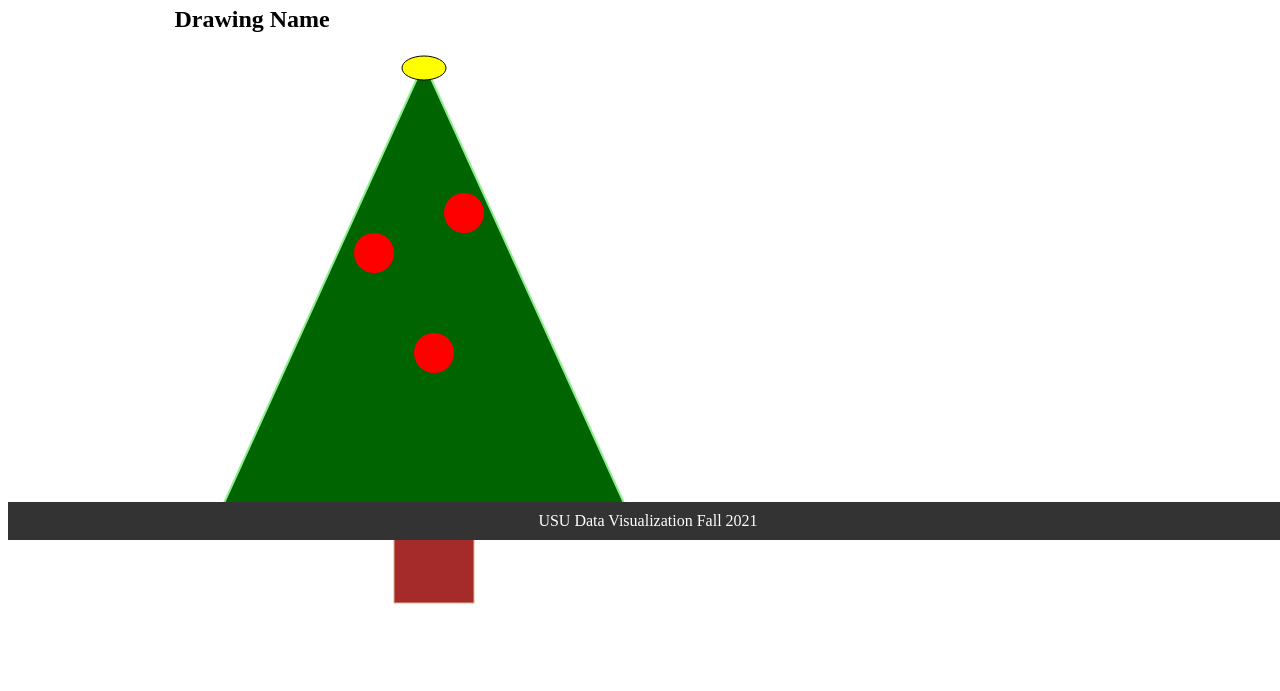
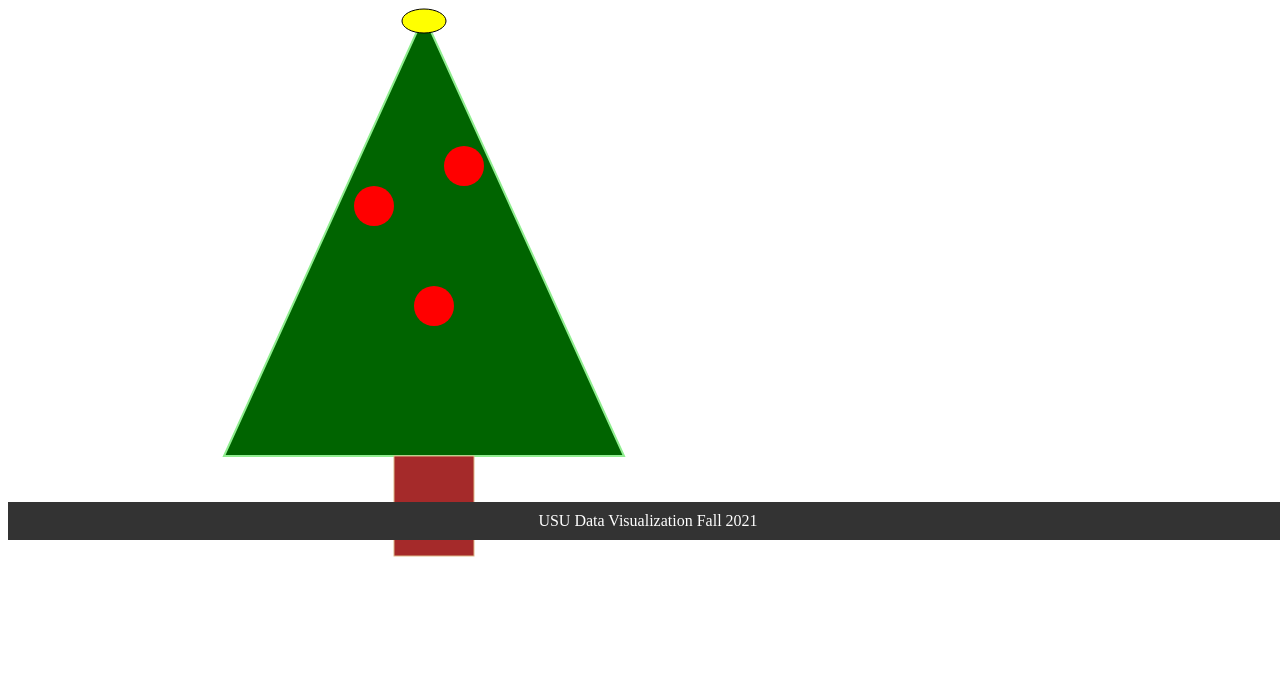
Before and after one commit to melissa-ivie/dataVisualizationHW1, a plain HTML site: page svg.html in a window 1280 px wide. Shown: the part 260-951 px from the top of the page. After the commit the page ends 904 px from the top, so only its background shows below. Drawn offline with Linux system fonts and the light colour scheme.

Commit message:
got rid of title

```diff
--- a/svg.html
+++ b/svg.html
@@ -22,7 +22,6 @@
             <div class="pagebody">
                 <h1>SVG Drawing</h1>
                 <figure>
-                    <figcaption><h2>Drawing Name</h2></figcaption>
                     <svg class="image" width="600" height="600" role="img">>
                         <polygon points="50,450 250,10 450,450" />
                         <circle cx="200" cy="200" r="20"/>
```
